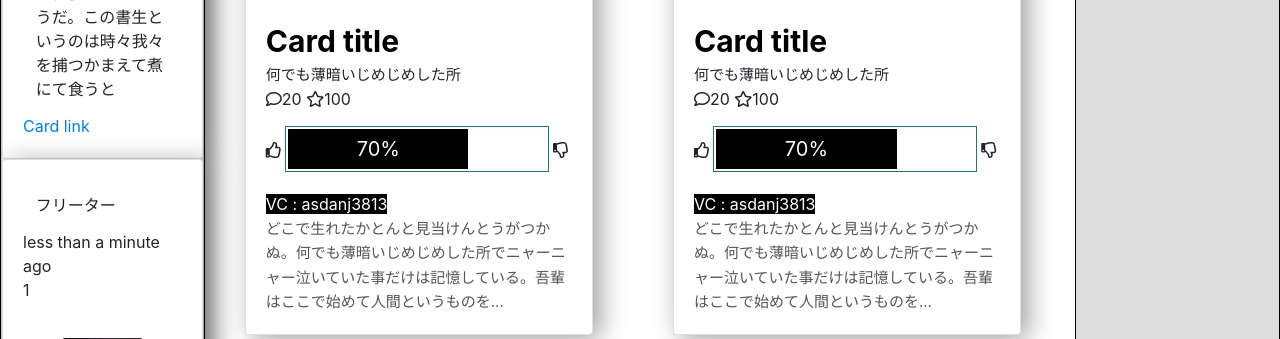
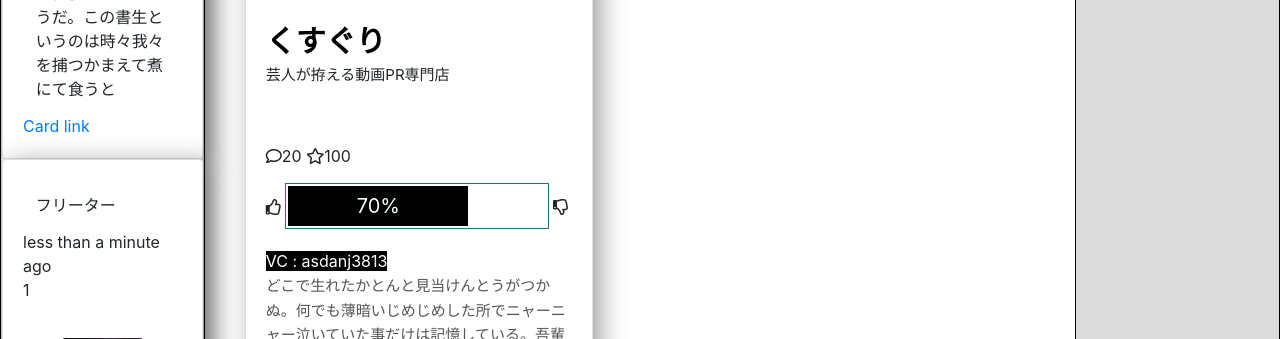
Before and after one commit to casanova-taizo/service_hub, a Rails app: page /services in a window 1280 px wide. Shown: the part 957-1296 px from the top of the page. Run offline with Rails 7, Linux system fonts and the light colour scheme; a user stored in the database is signed in; data comes from the database, SQL or seed files in the repository; style sheets or scripts are compiled from the project's sources; parts of the project's set-up code (start-up, migrations or seed data) failed here and were passed over; some libraries are stand-ins or nearby versions.

Commit message:
make trend

```diff
--- a/app/assets/stylesheets/services.scss
+++ b/app/assets/stylesheets/services.scss
@@ -38,18 +38,11 @@
 	width: 100%;
 	height: 100%;
 }
-.service-top:nth-of-type(1) {
-	background-color: red;
+.service_image_top {
+	width: 100%;
+	height: 100%;
 }
-.service-top:nth-of-type(2) {
-	background-color: blue;
-}
-.service-top:nth-of-type(3) {
-	background-color: green;
-}
-.service-top:nth-of-type(4) {
-	background-color: yellow;
-}
+
 #trend {
 	width: 100%;
 	text-align: center;
@@ -83,6 +76,7 @@
 	.service-outline {
 	font-size: 15px;
 	margin-bottom: 0;
+	height: 80px;
 	}
 	.goodbad-line {
 	margin-top: 15px;
--- a/app/controllers/services_controller.rb
+++ b/app/controllers/services_controller.rb
@@ -2,7 +2,8 @@ class ServicesController < ApplicationController
   def index
     feed_contents = FeedContent.all
     @feed_contents = feed_contents.map(&:content)
-    # @services =
+    @services = Service.limit(3).order("id DESC")
+    @services_trend = Service.limit(4).order("id DESC")
   end
 
   def show
--- a/app/views/services/index.html.erb
+++ b/app/views/services/index.html.erb
@@ -2,22 +2,21 @@
   <%= render partial: "common/left-sidebar",locals: { feed_contents: @feed_contents } %>
 	<div class="main-service">
 		<div id="slide-service">
-
 	        <div id="theTarget">
-	            <a class="service-top">A</a>
-	            <a class="service-top">B</a>
-	            <a class="service-top">C</a>
-	            <a class="service-top">D</a>
+	        	<% @services.each do |service| %>
+	            <a class="service-top"><%= attachment_image_tag service, :service_image, :fill,600,300, class: "service_image_top" %></a>
+	            <% end %>
 	        </div>
 		</div>
 		<div id="trend" class="clearfix">
 			<h3 class="thisweek-trend">今週のトレンド <i class="fas fa-chart-line"></i>
 			</h3>
+			<% @services_trend.each do |service_trend| %>
 			<div class="card" style="width: 40%;">
-  				<img class="card-img-top" src="..." alt="Card image cap">
+				<%= attachment_image_tag service_trend, :service_image, :fill,300,150, class: "card-img-top" %>
   				<div class="card-body">
-    				<a class="service-title" href="#">Card title</a>
-    				<p class="service-outline">何でも薄暗いじめじめした所</p>
+    				<a class="service-title" href="#"><%= service_trend.service_name %></a>
+    				<p class="service-outline"><%= service_trend.service_summary %></p>
     				<i class="far fa-comment"></i>20
     				<i class="far fa-star"></i>100 <br>
     				<div class="goodbad-line">
@@ -33,66 +32,7 @@
 					</div>
   				</div>
 			</div>
-			<div class="card" style="width: 40%;">
-  				<img class="card-img-top" src="..." alt="Card image cap">
-  				<div class="card-body">
-    				<a class="service-title" href="#">Card title</a>
-    				<p class="service-outline">何でも薄暗いじめじめした所</p>
-    				<i class="far fa-comment"></i>20
-    				<i class="far fa-star"></i>100 <br>
-    				<div class="goodbad-line">
-    					<i class="far fa-thumbs-up"></i>
-    					<div class="goodbad-graph">
-    						<span class="good-point" style="width:70%;">70%</span>
-    					</div>
-    					<i class="far fa-thumbs-down"></i>
-    				</div>
-					<div class="new-comment">
-							<span class="commenter-role">VC : </span><span class="commenter-id-random">asdanj3813</span> <br>
-							<a class="new-comment-content" href="#">どこで生れたかとんと見当けんとうがつかぬ。何でも薄暗いじめじめした所でニャーニャー泣いていた事だけは記憶している。吾輩はここで始めて人間というものを...</a>
-					</div>
-  				</div>
-			</div>
-			<div class="card" style="width: 40%;">
-  				<img class="card-img-top" src="..." alt="Card image cap">
-  				<div class="card-body">
-    				<a class="service-title" href="#">Card title</a>
-    				<p class="service-outline">何でも薄暗いじめじめした所</p>
-    				<i class="far fa-comment"></i>20
-    				<i class="far fa-star"></i>100 <br>
-    				<div class="goodbad-line">
-    					<i class="far fa-thumbs-up"></i>
-    					<div class="goodbad-graph">
-    						<span class="good-point" style="width:70%;">70%</span>
-    					</div>
-    					<i class="far fa-thumbs-down"></i>
-    				</div>
-					<div class="new-comment">
-							<span class="commenter-role">VC : </span><span class="commenter-id-random">asdanj3813</span> <br>
-							<a class="new-comment-content" href="#">どこで生れたかとんと見当けんとうがつかぬ。何でも薄暗いじめじめした所でニャーニャー泣いていた事だけは記憶している。吾輩はここで始めて人間というものを...</a>
-					</div>
-  				</div>
-			</div>
-			<div class="card" style="width: 40%;">
-  				<img class="card-img-top" src="..." alt="Card image cap">
-  				<div class="card-body">
-    				<a class="service-title" href="#">Card title</a>
-    				<p class="service-outline">何でも薄暗いじめじめした所</p>
-    				<i class="far fa-comment"></i>20
-    				<i class="far fa-star"></i>100 <br>
-    				<div class="goodbad-line">
-    					<i class="far fa-thumbs-up"></i>
-    					<div class="goodbad-graph">
-    						<span class="good-point" style="width:70%;">70%</span>
-    					</div>
-    					<i class="far fa-thumbs-down"></i>
-    				</div>
-					<div class="new-comment">
-							<span class="commenter-role">VC : </span><span class="commenter-id-random">asdanj3813</span> <br>
-							<a class="new-comment-content" href="#">どこで生れたかとんと見当けんとうがつかぬ。何でも薄暗いじめじめした所でニャーニャー泣いていた事だけは記憶している。吾輩はここで始めて人間というものを...</a>
-					</div>
-  				</div>
-			</div>
+			<% end %>
 		</div>
 		<div id="comment">
 			<h3 class="topic-comment">話題のコメント <i class="fas fa-fire"></i>
--- /dev/null
+++ b/db/migrate/20181124110721_remove_service_image_from_service.rb
@@ -0,0 +1,5 @@
+class RemoveServiceImageFromService < ActiveRecord::Migration[5.2]
+  def change
+    remove_column :services, :service_image, :string
+  end
+end
--- /dev/null
+++ b/db/migrate/20181124110922_change_datatype_service_image_id_of_services.rb
@@ -0,0 +1,5 @@
+class ChangeDatatypeServiceImageIdOfServices < ActiveRecord::Migration[5.2]
+  def change
+  	change_column :services, :service_image_id, :text
+  end
+end
--- a/db/seeds.rb
+++ b/db/seeds.rb
@@ -8,7 +8,7 @@
 # Status.create!(status_name: "フリーター")
 Status.create!(status_name: "フリーター")
 User.create!(email: "sample@gmail.com", password: "12345678",status_id: 1, id_random: 1)
-Service.create!(service_name: "くすぐり", service_summary: "芸人が拵える動画PR専門店", service_campany: "dely", category_id: 1)
+Service.create!(id: 1, service_name: "くすぐり", service_summary: "芸人が拵える動画PR専門店", service_campany: "dely", category_id: 1)
 Comment.create!(comment_content: "吾輩わがはいは猫である。名前はまだ無い。
 # 　どこで生れたかとんと見当けんとうがつかぬ。何でも薄暗いじめじめした所でニャーニャー泣いていた事だけは記憶している。吾輩はここで始めて人間というものを見た。しかもあとで聞くとそれは書生という人間中で一番獰悪どうあくな種族であったそうだ。この書生というのは時々我々を捕つかまえて煮にて食うと", user_id: 1, service_id: 1)
 Good.create!(user_id: 1, service_id: 1)
```
Also changed, not shown: db/schema.rb.
